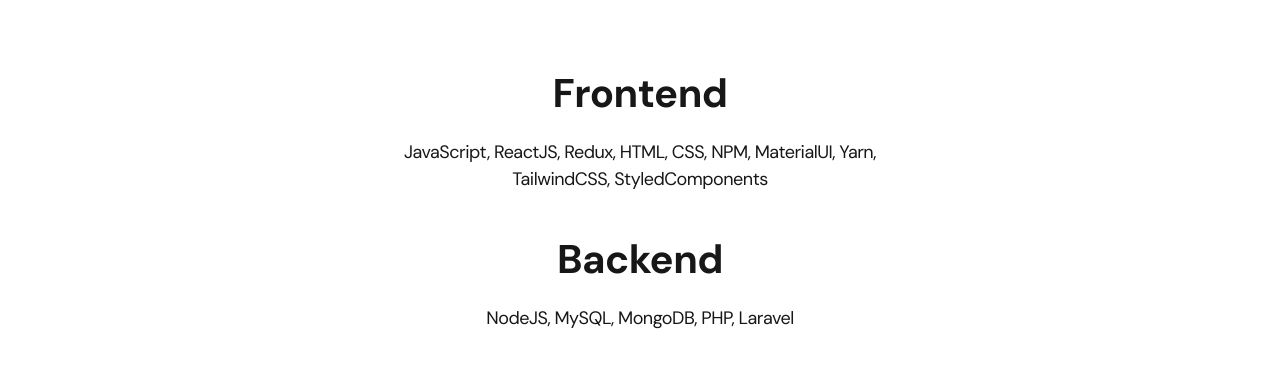
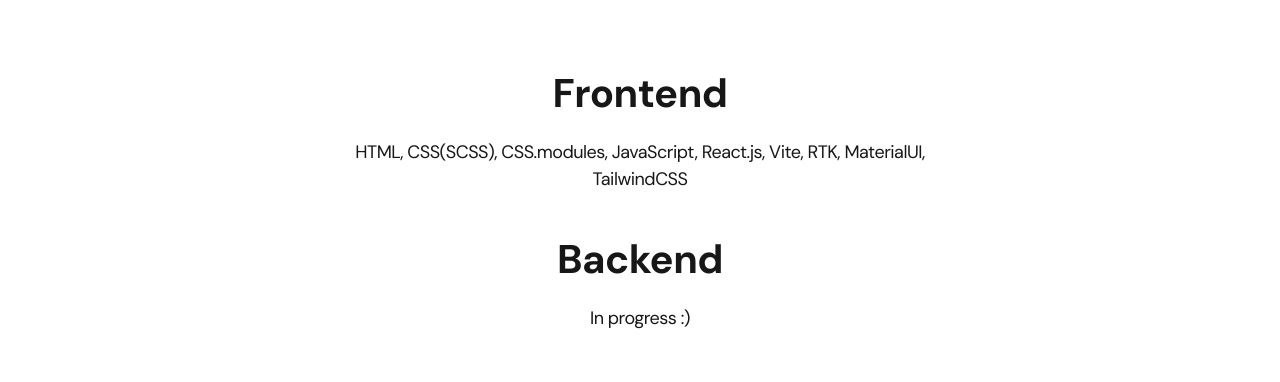
Before and after one commit to PatrakeevM/react-portfolio, a React (Vite) app: page / in a window 1280 px wide. Shown: the part 880-1262 px from the top of the page. Built offline with nearby package versions, Linux system fonts and the light colour scheme.

Commit message:
change contacts

```diff
--- a/src/components/Footer/Footer.jsx
+++ b/src/components/Footer/Footer.jsx
@@ -1,7 +1,7 @@
 import React from "react";
 
 import vk from "/img/icons/vk.svg";
-import inst from "/img/icons/instagram.svg";
+import inst from "/img/icons/telegram.svg";
 import git from "/img/icons/gitHub.svg";
 
 import styles from "./Footer.module.scss";
@@ -18,7 +18,7 @@
               </a>
             </li>
             <li>
-              <a href="#!">
+              <a href="https://t.me/Mpatrakeev">
                 <img src={inst} alt="Link" />
               </a>
             </li>
--- a/src/pages/Contacts.jsx
+++ b/src/pages/Contacts.jsx
@@ -10,8 +10,8 @@
             <p>Ramenskoe, Russia</p>
           </li>
           <li className="content-list__item">
-            <h2 className="title-2">Telegram</h2>
-            <p>@Mpatrakeev</p>
+            <h2 className="title-2">Phone No</h2>
+            <a href="tel:+79057944175">+7(905)-794-41-75</a>
           </li>
           <li className="content-list__item">
             <h2 className="title-2">Email</h2>
--- a/src/pages/Home.jsx
+++ b/src/pages/Home.jsx
@@ -12,13 +12,13 @@
             <li className="content-list__item">
               <h2 className="title-2">Frontend</h2>
               <p>
-                JavaScript, ReactJS, Redux, HTML, CSS, NPM, MaterialUI, Yarn,
-                TailwindCSS, StyledComponents
+                HTML, CSS(SCSS), CSS.modules, JavaScript, React.js, Vite, RTK, MaterialUI,
+                TailwindCSS
               </p>
             </li>
             <li className="content-list__item">
               <h2 className="title-2">Backend</h2>
-              <p>NodeJS, MySQL, MongoDB, PHP, Laravel</p>
+              <p>In progress :)</p>
             </li>
           </ul>
         </div>
```
